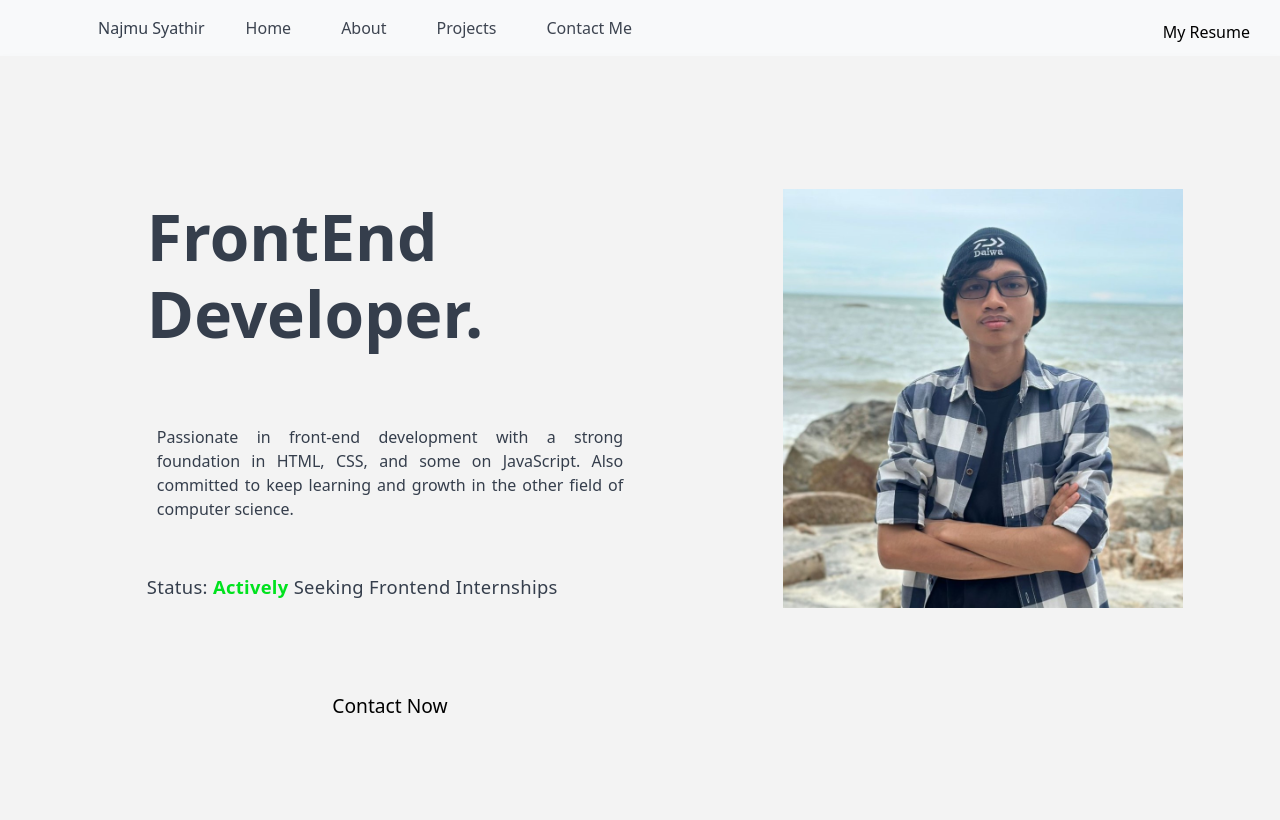
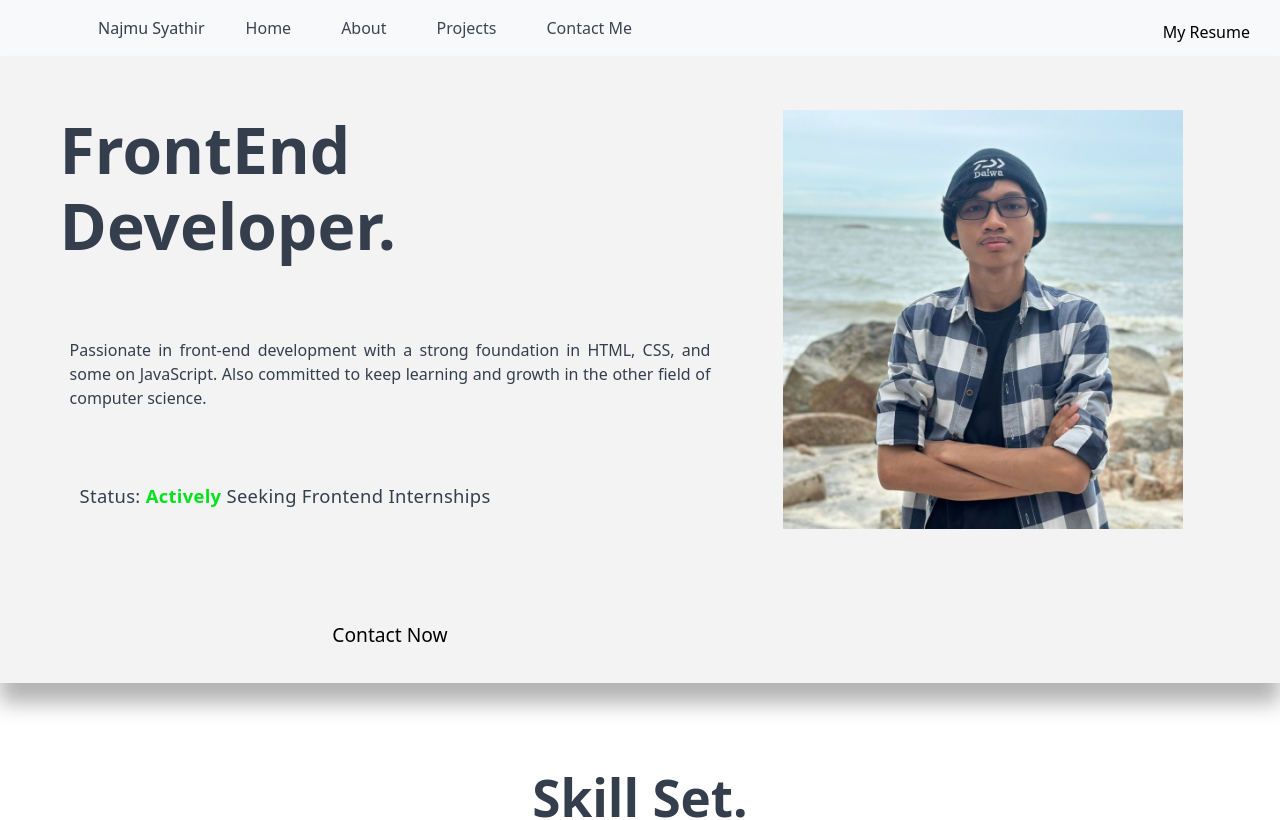
Before and after one commit to najmusyathir/portfolio, a React (Vite) app: page /portfolio/home in a window 1280 px wide. Shown: the top 820 px of the page. Built offline with nearby package versions, Linux system fonts and the light colour scheme.

Commit message:
Modify: Fix font size issue on homepage

```diff
--- a/src/index.css
+++ b/src/index.css
@@ -44,7 +44,7 @@ div {
 
 h1 {
   display: block;
-  font-size: 3rem;
+  font-size: clamp(12px, 4vw,32rem);
   margin-top: 0.67em;
   margin-bottom: 0.67em;
   margin-left: 0;
@@ -129,7 +129,7 @@ button {
 
 .home_h1 {
   font-weight: 700;
-  font-size: 4rem;
+  font-size: clamp(1rem,10vw,4rem);
 }
 
 .content{
@@ -143,7 +143,8 @@ button {
 
 #part1_c1 {
   max-width: 75ch;
-  padding: 100px;
+  min-width: 362px;
+  padding: clamp(10px,1vw,100px);
 
   display: flex;
   flex-direction: column;
@@ -152,6 +153,14 @@ button {
   text-align: justify;
   font-family: system-ui, -apple-system, BlinkMacSystemFont, 'Segoe UI', Roboto, Oxygen, Ubuntu, Cantarell, 'Open Sans', 'Helvetica Neue', sans-serif;
 }
+
+/* @media screen and (min-width: 360px) {
+  #part1_c1 {
+    padding
+  }
+} */
+
+
 
 #part1_c2 {
   min-width: 500px;
@@ -174,12 +183,13 @@ img {
 
 
 #part1_c1_1 {
-  min-width: 45ch;
+  width: clamp(0,100vw,45ch);
   margin: 30px 10px 30px 10px;
 }
 
 #part1_c1 h4 {
   font-size: 1.15rem;
+  padding: clamp(10px, 30vw, 20px);
   font-weight: 500;
   letter-spacing: 0.03ch;
   transition: 300ms;
```
